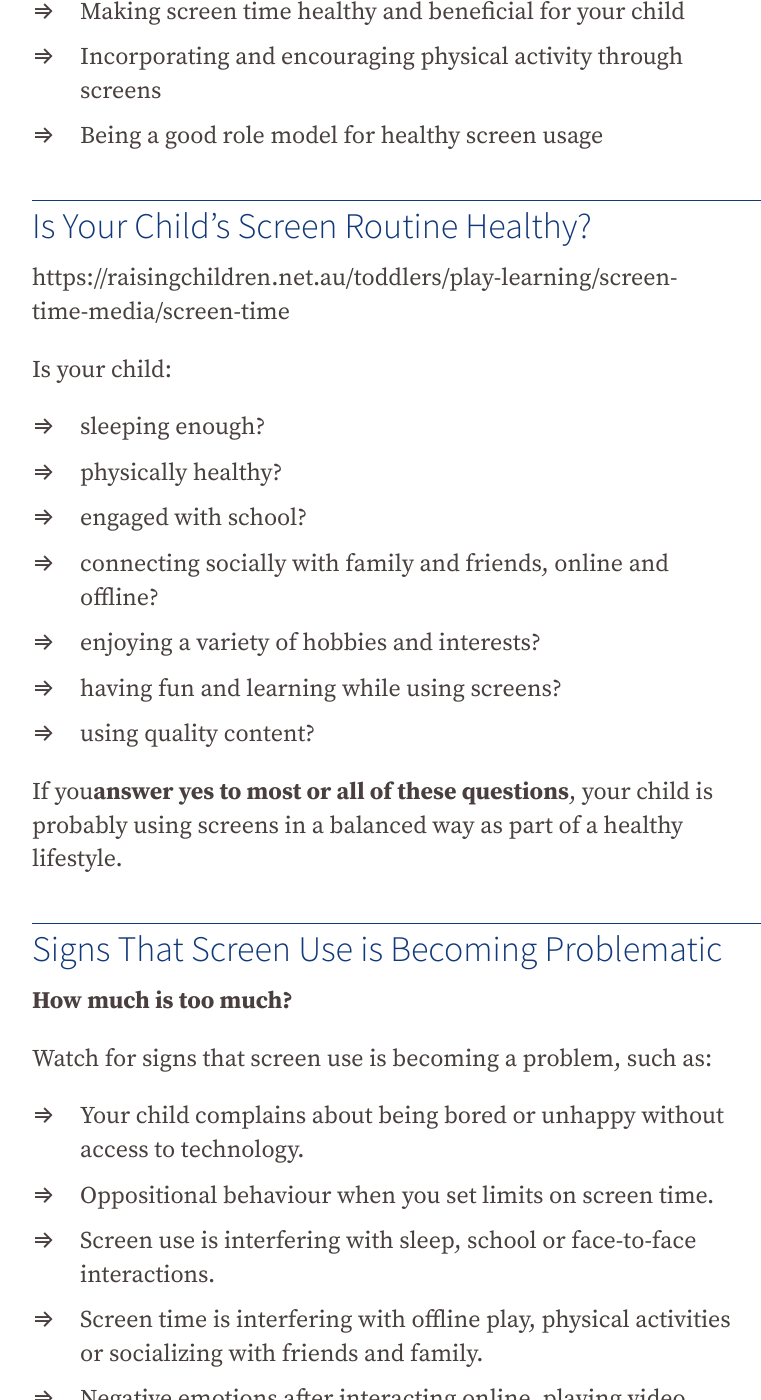
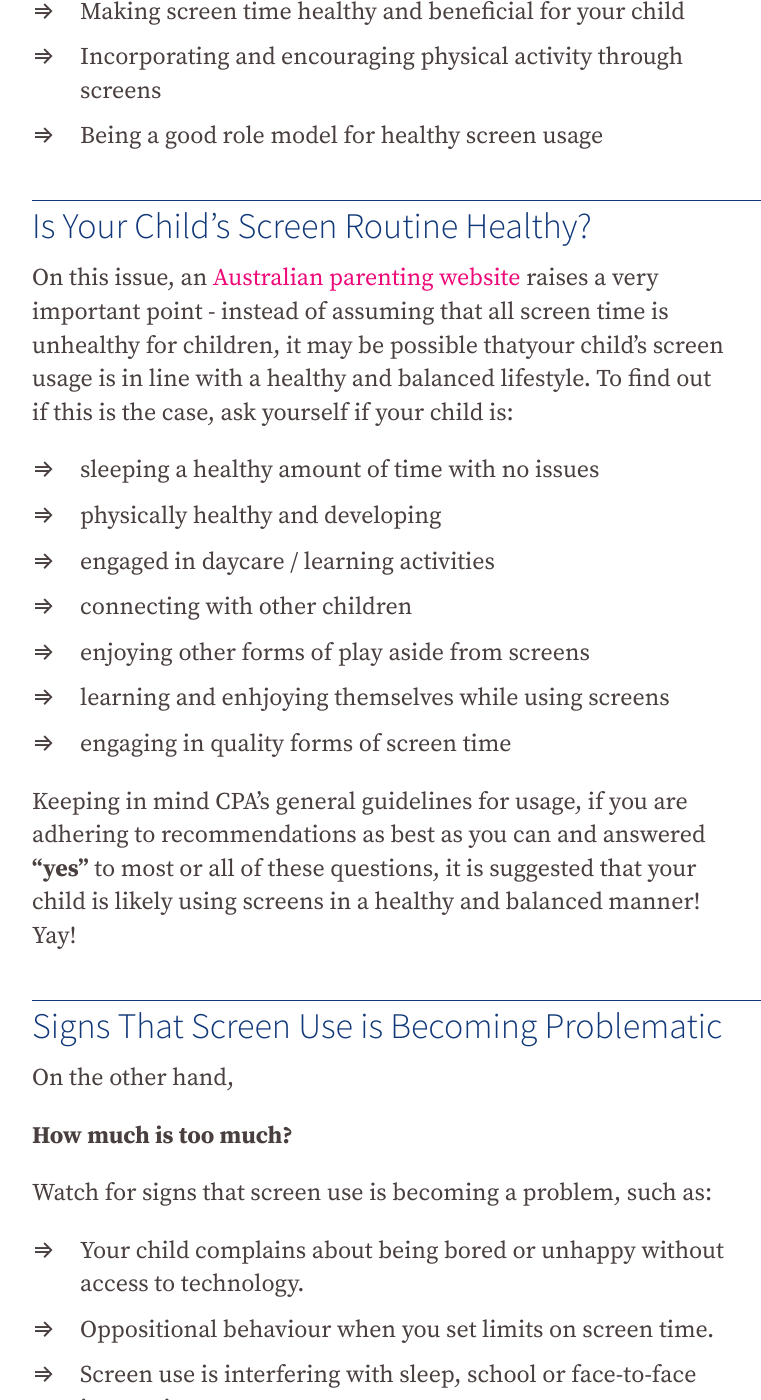
Before and after one commit to famliy-screen-time/familyscreentime.ca, a Jekyll site: the page built from _posts/2020-06-08-screen-time-schedules.md, in a window 1280 px wide and 1400 px high, scrolled down 995 px. Shown: the whole window, without its empty margins (56-817 px from the left). Built offline with Jekyll 4.4.1, drawn with Linux system fonts in a browser that asks for light colours; nearby versions of some CDN libraries; some of the changed text lies outside the part shown.

Commit message:
Update Blog “2020-06-08-screen-time-schedules”

```diff
--- a/_posts/2020-06-08-screen-time-schedules.md
+++ b/_posts/2020-06-08-screen-time-schedules.md
@@ -18,23 +18,23 @@ The following is a compilation of resources provided by multiple sources on the
 
 ## Is Your Child's Screen Routine Healthy?
 
-https://raisingchildren.net.au/toddlers/play-learning/screen-time-media/screen-time
+On this issue, an [Australian parenting website](https://raisingchildren.net.au/toddlers/play-learning/screen-time-media/screen-time) raises a very important point - instead of assuming that all screen time is unhealthy for children, it may be possible thatyour child's screen usage is in line with a healthy and balanced lifestyle. To find out if this is the case, ask yourself if your child is:
 
-Is your child:
+* sleeping a healthy amount of time with no issues
+* physically healthy and developing
+* engaged in daycare / learning activities
+* connecting with other children
+* enjoying other forms of play aside from screens
+* learning and enhjoying themselves while using screens
+* engaging in quality forms of screen time
 
-* sleeping enough?
-* physically healthy?
-* engaged with school?
-* connecting socially with family and friends, online and offline?
-* enjoying a variety of hobbies and interests?
-* having fun and learning while using screens?
-* using quality content?
+Keeping in mind CPA's general guidelines for usage, if you are adhering to recommendations as best as you can and answered **"yes"** to most or all of these questions, it is suggested that your child is likely using screens in a healthy and balanced manner! Yay!
 
-If you**answer yes to most or all of these questions**, your child is probably using screens in a balanced way as part of a healthy lifestyle.
+
 
 ## Signs That Screen Use is Becoming Problematic
 
-
+On the other hand,
 
 **How much is too much?**
 
@@ -104,10 +104,9 @@ Whenever possible, make screen time an activity you and your child do together.
 **MANAGE**screen use through plans, rules, and limits.
 
 * Be present and engaged when screens are used and, whenever possible, watch together and talk about the content.
-* Discourage media multitasking, especially during homework.
 * Learn about[parental controls and privacy settings](http://mediasmarts.ca/sites/mediasmarts/files/tip-sheet/tipsheet_parental_controls_0.pdf).
-* Obtain your child's or teen’s passwords and login information for devices and social media accounts, to help ensure safety online and to follow online profiles and activities if concerns arise.
-* Speak with children and teens about acceptable and unacceptable online behaviours.
+
+
 
 Encourage**MEANINGFUL**screen use, so that time spent online serves a purpose.
 
@@ -144,9 +139,7 @@ Many sources have emphasized the importance of encouraging motor development and
 
 ## Modelling Healthy Screen Time
 
-
-
-Be a good role model with your own screen time. Consider that your child is watching you for cues on when it's OK to use screens and how to use them.
+As mentioned in a [previous blog post](https://familyscreentime.ca/2020-02-24-the-importance-of-modelling), it is important to be a role model to your children with the way you use screens yourselv. Consider that your child is watching you for cues on when it's OK to use screens and how to use them.
 
 **MODEL**healthy screen use, because your kids are watching you.
 
```
Also changed, not shown: other parts of _posts/2020-06-08-screen-time-schedules.md (+0 -4 lines).
